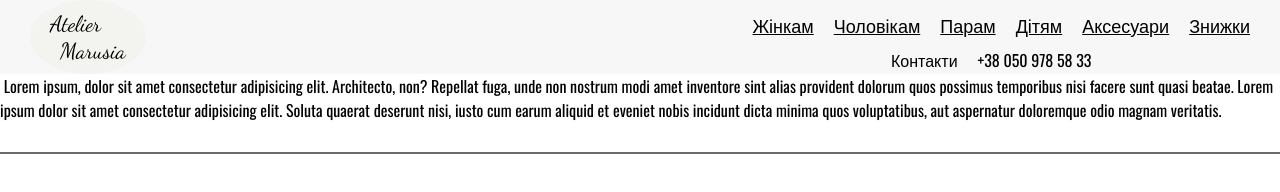
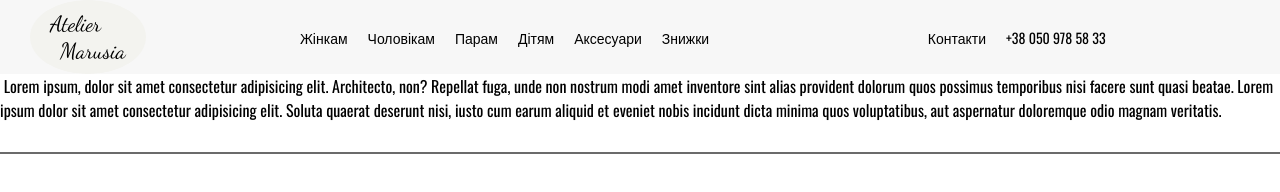
Before and after one commit to andrewkukhar/atelier-marusia.store, a plain HTML site: page index.html in a window 1280 px wide. Drawn offline with nearby package versions, Linux system fonts and the light colour scheme.

Commit message:
correct menu burger

```diff
--- a/css/header.css
+++ b/css/header.css
@@ -11,6 +11,15 @@
 	align-items: center;
 	justify-content: space-between;
 }
+.menu__body {
+    width: 100%;
+	margin: 0px auto;
+	display: flex;
+	padding: 0px 30px;
+	align-items: center;
+	justify-content: space-around;
+}
+
 .logo-title {
 	border-radius: 50%;
 	background-color: #f3f3ef;
@@ -41,6 +50,7 @@
 .contacts__link a {
     text-decoration: none;
     color: #000;
+    font-size: 14px;
     padding: 10px;
 }
 .contacts__link a:hover {
@@ -49,6 +59,7 @@
 .number__link a {
     text-decoration: none;
     color: #000;
+    font-size: 14px;
     white-space: nowrap;
     padding: 10px;
 }
@@ -64,7 +75,8 @@
 }
 .menu__link {
 	color: rgb(0, 0, 0);
-	font-size: 18px;
+	font-size: 14px;
+    text-decoration: none;
 }
 .menu__link:hover {
 	text-decoration: underline;
@@ -82,6 +94,11 @@
 }
 .sub-menu__list li:last-child {
 	margin: 0;
+}
+.sub-menu__link {
+    font-size: 14px;
+    color: #000;
+    text-decoration: none;
 }
 .sub-menu__link:hover {
 	text-decoration: underline;
```
